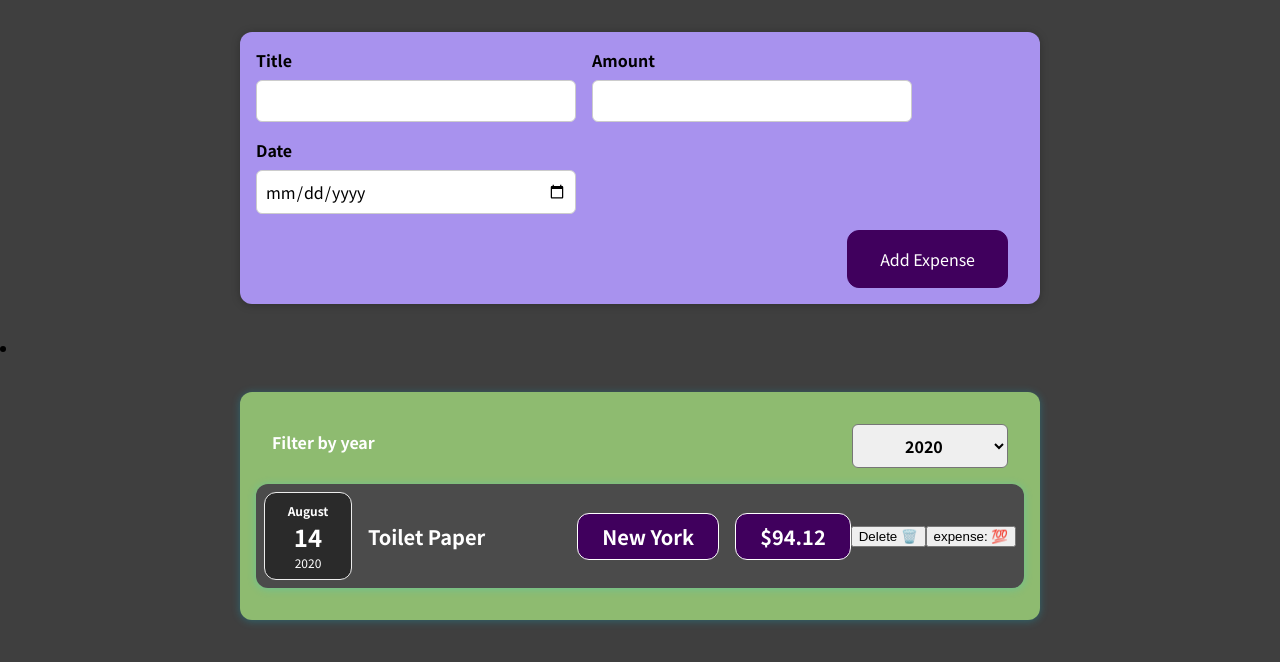
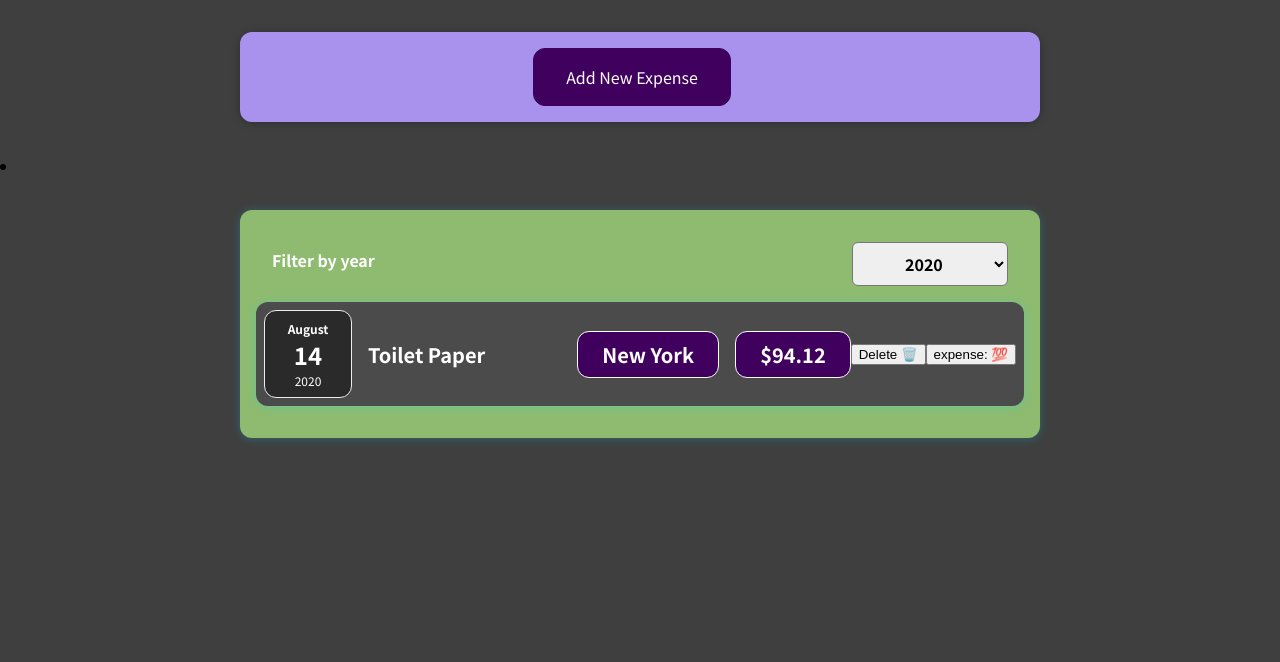
Before and after one commit to rushabhTt/react, a React (Create React App) app in the folder new-start/: page / in a window 1280 px wide. Shown: the top 662 px of the page. Built offline with nearby package versions, Linux system fonts and the light colour scheme.

Commit message:
conditional rendering form and cancel

```diff
--- a/new-start/src/App.js
+++ b/new-start/src/App.js
@@ -47,11 +47,6 @@
     setExpenses((prevExpenses) => {
       return [newExpense, ...prevExpenses];
     });
-    // console.log(expense);
-    // setExpenses((prevExpenses) => {
-    //   return [expense, ...prevExpenses];
-    // });
-    // console.log("bye");
   };
 
   const deleteExpenseHandler = (expenseId) => {
--- a/new-start/src/components/NewExpense/ExpenseForm.js
+++ b/new-start/src/components/NewExpense/ExpenseForm.js
@@ -62,6 +62,11 @@
     setEnteredDate("");
   };
 
+  const cancelHandler = (event) => {
+    event.preventDefault();
+    props.onCancel(); // call the onCancel prop when the cancel button is clicked
+  };
+
   return (
     <form onSubmit={submitHandler}>
       <div className="new-expense__controls">
@@ -96,6 +101,9 @@
         </div>
       </div>
       <div className="new-expense__actions">
+        <button type="button" onClick={cancelHandler}>
+          Cancel
+        </button>{" "}
         <button type="submit">Add Expense</button>
       </div>
     </form>
--- a/new-start/src/components/NewExpense/NewExpense.js
+++ b/new-start/src/components/NewExpense/NewExpense.js
@@ -1,18 +1,38 @@
+import { useState } from "react";
 import ExpenseForm from "./ExpenseForm";
 import "./NewExpense.css";
 
 const NewExpense = (props) => {
+  const [isEditing, setIsEditing] = useState(false);
+
   const saveExpenseDataHandler = (enteredExpenseData) => {
     const expenseData = {
       ...enteredExpenseData,
       id: Math.random().toString(),
     };
     props.onAddExpense(expenseData);
+    setIsEditing(false);
+  };
+
+  const startEditingHandler = () => {
+    setIsEditing(true);
+  };
+
+  const stopEditingHandler = () => {
+    setIsEditing(false);
   };
 
   return (
     <div className="new-expense">
-      <ExpenseForm onSaveExpenseData={saveExpenseDataHandler} />
+      {!isEditing && (
+        <button onClick={startEditingHandler}>Add New Expense</button>
+      )}
+      {isEditing && (
+        <ExpenseForm
+          onSaveExpenseData={saveExpenseDataHandler}
+          onCancel={stopEditingHandler}
+        />
+      )}
     </div>
   );
 };
```
Also changed, not shown: new-start/src/components/Expenses/Expenses.js (+0 -19 lines).
